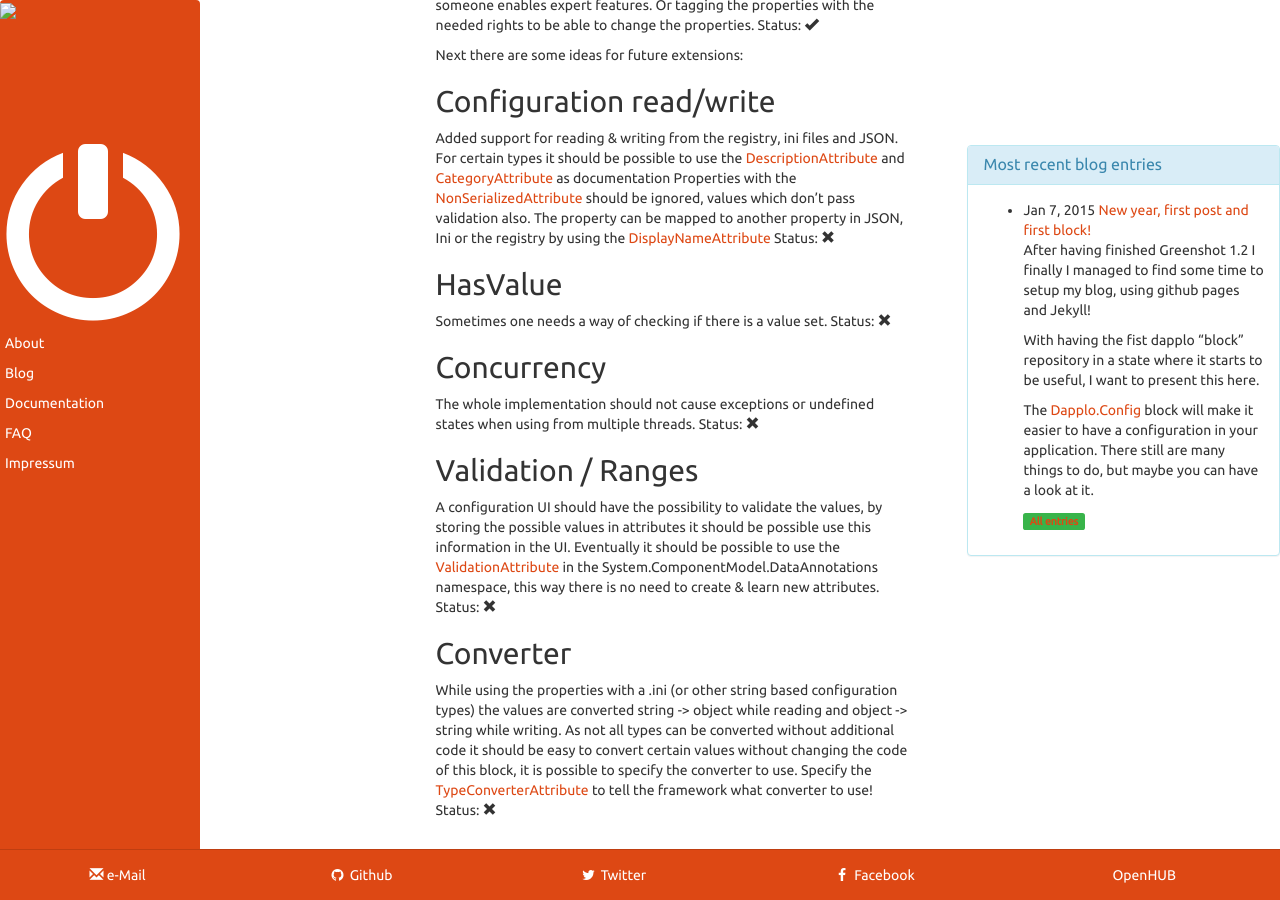
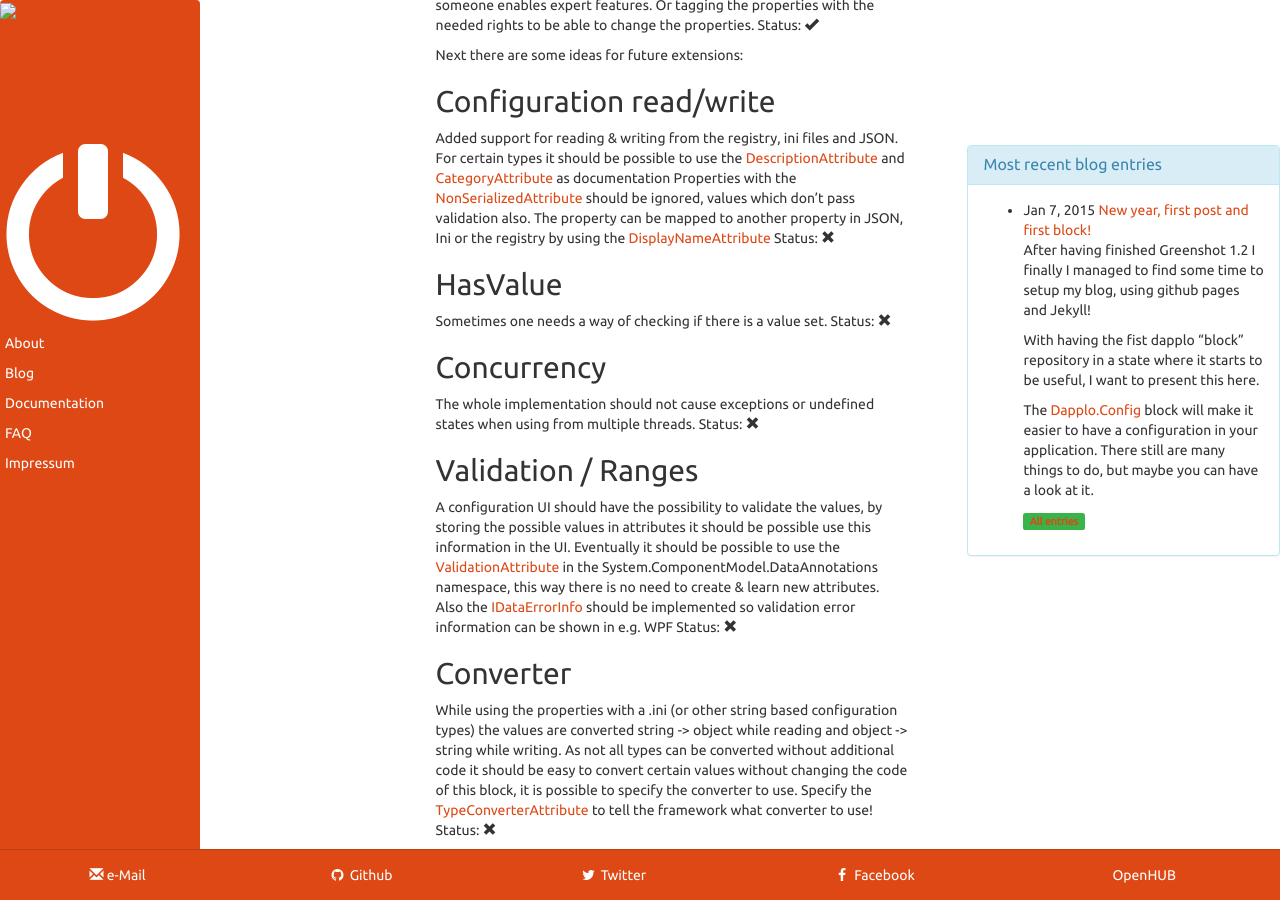
Before and after one commit to dapplo/dapplo.github.io, a Jekyll site: the page built from _blocks/Dapplo.Config.md, in a window 1280 px wide and 900 px high, scrolled down 1764 px. Built offline with Jekyll 4.4.1, drawn with Linux system fonts in a browser that asks for light colours; Markdown is read by kramdown in place of the engine named in the settings.

Commit message:
Added IDataErrorInfo

```diff
--- a/_blocks/Dapplo.Config.md
+++ b/_blocks/Dapplo.Config.md
@@ -85,6 +85,7 @@ Validation / Ranges
 -------------------
 A configuration UI should have the possibility to validate the values, by storing the possible values in attributes it should be possible use this information in the UI.
 Eventually it should be possible to use the [ValidationAttribute](https://msdn.microsoft.com/en-us/library/system.componentmodel.dataannotations.validationattribute.aspx#inheritanceContinued) in the System.ComponentModel.DataAnnotations namespace, this way there is no need to create & learn new attributes.
+Also the [IDataErrorInfo](https://msdn.microsoft.com/en-us/library/system.componentmodel.idataerrorinfo.aspx) should be implemented so validation error information can be shown in e.g. WPF
 Status: <span class="glyphicon glyphicon-remove"/>
 
 Converter
```
